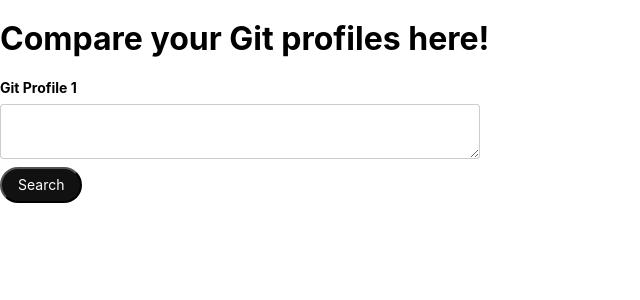
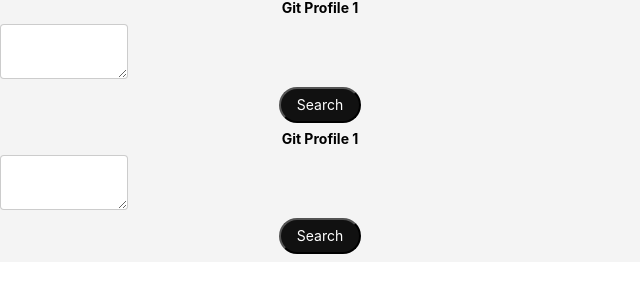
Before and after one commit to parikshit10/check_git, a React (Create React App) app: page / in a window 1280 px wide. Shown: the top 300 px of the page, without its empty margins (0-640 px from the left). Built offline with nearby package versions, Linux system fonts and the light colour scheme.

Commit message:
trying to add 2

```diff
--- a/src/App.js
+++ b/src/App.js
@@ -24,14 +24,19 @@
   render()
   {
     return (
-      <div>
-        <h1>Compare your Git profiles here!</h1>
-        <SearchBox />
-        <Button handler={this.handler}/>
-        <ProfileCard user={this.state.user1}/>
+      <div className="cf">
+
+        <div className="w-50 bg-near-white tc">
+          <SearchBox />
+          <Button handler={this.handler}/>
+          <ProfileCard user={this.state.user1}/>
+        </div>
+        <div className="w-50 bg-near-white tc">
+          <SearchBox />
+          <Button handler={this.handler}/>
+          <ProfileCard user={this.state.user1}/>
+        </div>
       </div>
-
-
     );
   }
 
--- a/src/SearchBox.js
+++ b/src/SearchBox.js
@@ -4,7 +4,7 @@
 	return(
 		<div>
 			<label className="f6 b db mb2">Git Profile 1</label>
-			<textarea id="profile1" name="ggit" className="db border-box hover-black w-100 measure ba b--black-20 pa2 br2 mb2" aria-describedby="comment-desc"></textarea>
+			<textarea id="profile1" name="ggit" className="db border-box hover-black w-20 measure ba b--black-20 pa2 br2 mb2" aria-describedby="comment-desc"></textarea>
 		</div>
 		)
 }
```
